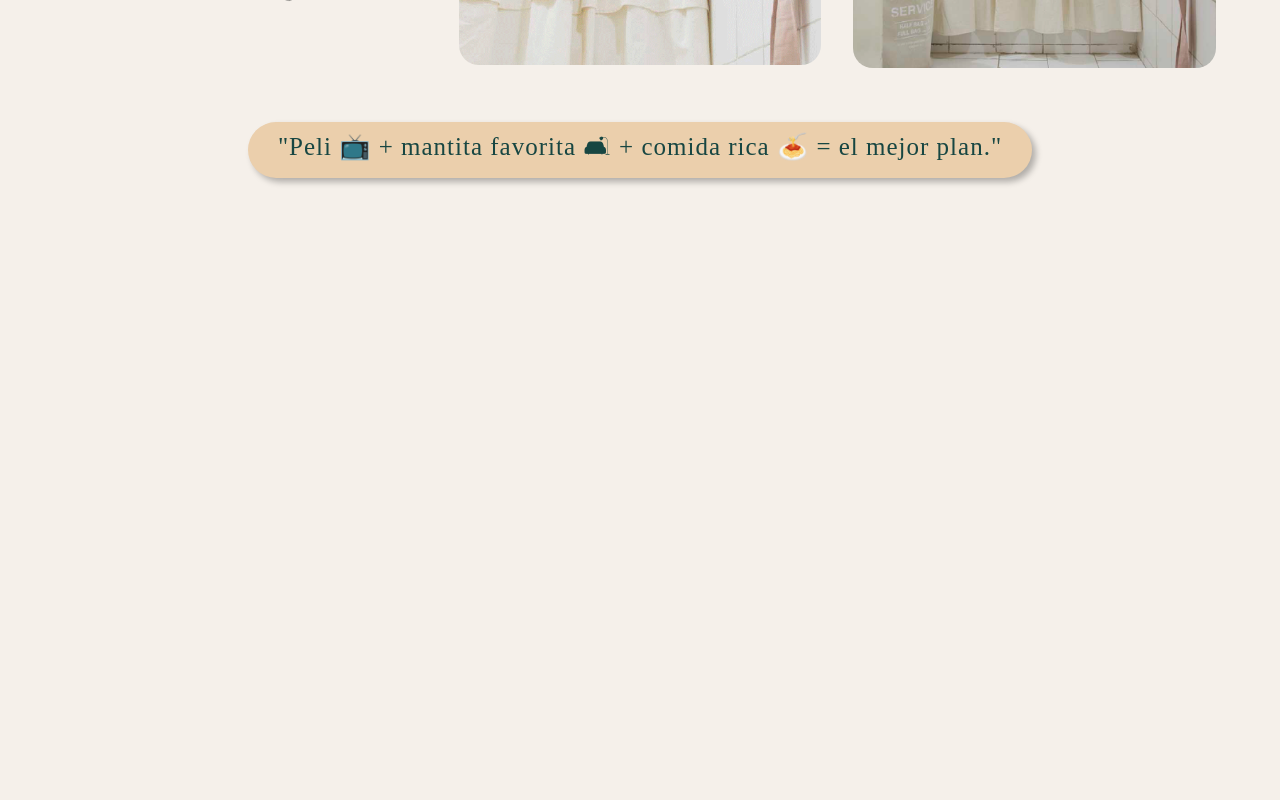
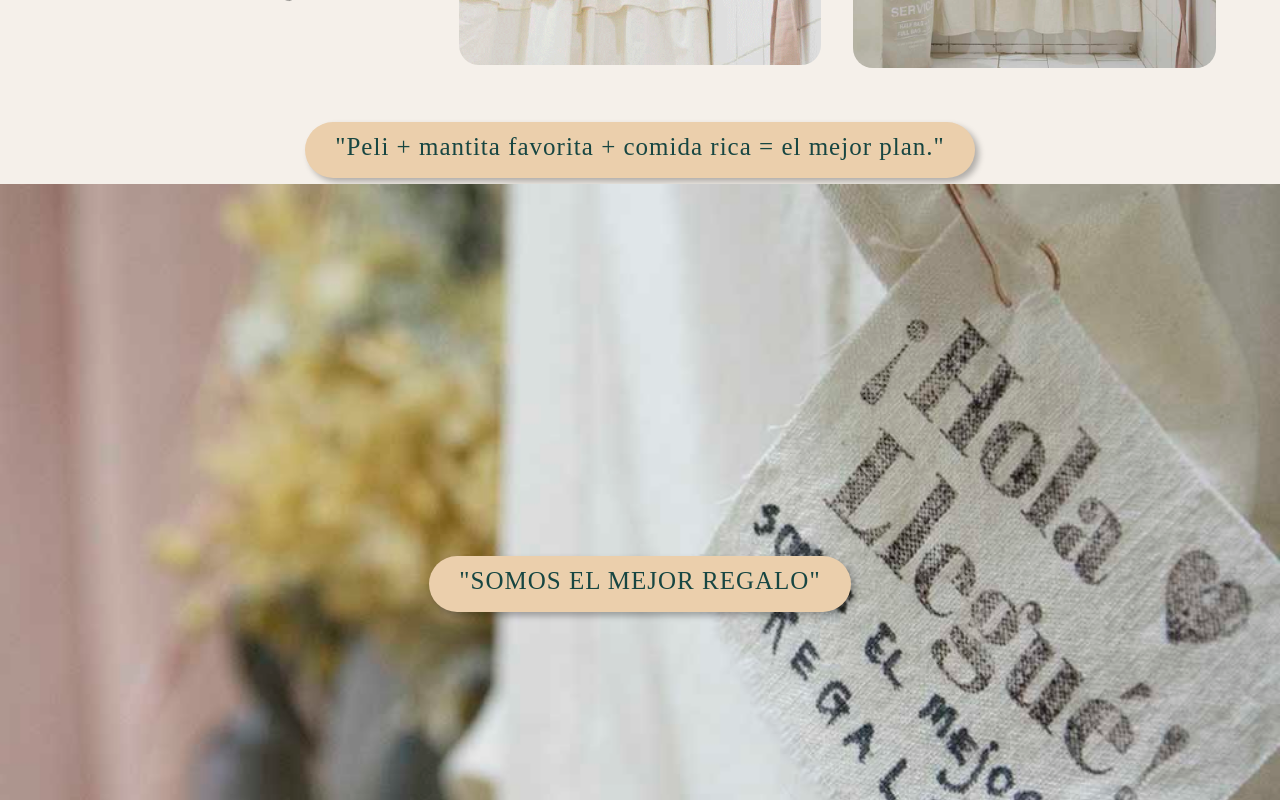
Before and after one commit to macarenagimenez/cirila_usuario_vite, a React (Vite) app: page / in a window 1280 px wide. Shown: the part 560-1360 px from the top of the page. Before the commit the page ends 800 px from the top, so only its background shows below. Built offline with nearby package versions, Linux system fonts and the light colour scheme; no server answers; a web font is replaced by a local one.

Commit message:
ImagenParaMuestraDeIdentidad

```diff
--- a/src/App.css
+++ b/src/App.css
@@ -1,5 +1,5 @@
 #root {
   margin: 0 auto;
-  text-align: center;
+
   background-color: #f5f0ea;
 }
--- a/src/componentes/CapaDeProducto.css
+++ b/src/componentes/CapaDeProducto.css
@@ -1,12 +1,11 @@
 .MuestraDeProducto {
+  background-color: white;
   margin: 0 auto 20px;
   display: flex;
   flex-direction: column;
   align-items: center;
   color: #393b3b;
-  box-shadow: 4px 4px 6px 0px rgba(0, 0, 0, 0.28);
-  -webkit-box-shadow: 4px 4px 6px 0px rgba(0, 0, 0, 0.28);
-  -moz-box-shadow: 4px 4px 6px 0px rgba(0, 0, 0, 0.28);
+
   border-radius: 20px 20px 0px 0px;
 }
 
@@ -16,22 +15,22 @@
 }
 .NombreDelProducto {
   margin: 10px 0px 5px 0px;
-  letter-spacing: 1px;
+
   font-weight: 400;
-  font-size: 20px;
+  font-size: 16px;
   margin: 10px auto;
 }
 
 .PrecioDelProducto {
-  padding: 5px 50px;
-  font-size: 15px;
-  margin: 0 auto;
+  font-size: 12px;
+  margin: 6px auto;
 }
 
 .BotonAgregarAlCarrito {
   border: 2px solid #f4cfc7;
-  padding: 5px 50px;
-  font-size: 12px;
+  background-color: #f4cfc7;
+  padding: 4px 50px;
+  font-size: 11px;
   border-radius: 20px;
   margin: 0 auto 20px;
 }
--- a/src/componentes/CapaDeProducto.tsx
+++ b/src/componentes/CapaDeProducto.tsx
@@ -1,18 +1,14 @@
 import "componentes/CapaDeProducto.css";
 
 function CapaDeProducto(props) {
-  console.log(props);
   return (
     <div className="MuestraDeProducto">
       <img
         src={props.informacionProducto.urlImagen}
         alt={props.informacionProducto.nombre}
-        // width="200"
-        // height="200"
         className="ImagenDelProducto"
       />
       <p className="NombreDelProducto">{props.informacionProducto.nombre}</p>
-
       <p className="PrecioDelProducto">${props.informacionProducto.precio}</p>
       <p className="BotonAgregarAlCarrito">¡Al carrito 😀!</p>
     </div>
--- /dev/null
+++ b/src/componentes/ImagenScroleable.css
@@ -0,0 +1,8 @@
+.imagenScrolleable {
+  height: 800px;
+  background-image: url("/imagenes/SomosElMejorRegalo.jpg");
+  background-position: center;
+  background-size: cover;
+  display: grid;
+  place-items: center;
+}
--- /dev/null
+++ b/src/componentes/ImagenScroleable.tsx
@@ -0,0 +1,18 @@
+import { rutaParaDividirSecciones } from "modelos y tipos/SrcImagenes";
+import "componentes/ImagenScroleable.css";
+import MensajeBienvenida from "componentes/MensajeBienvenida";
+import { TextoParaMarketing } from "modelos y tipos/TextoParaMarketing";
+
+function ImagenScroleable() {
+  return (
+    <div className="imagenScrolleable">
+      {/* <img
+        src={rutaParaDividirSecciones[0].src}
+        alt={rutaParaDividirSecciones[0].alt}
+      /> */}
+      <MensajeBienvenida texto={TextoParaMarketing[2].texto} />
+    </div>
+  );
+}
+
+export default ImagenScroleable;
--- a/src/modelos y tipos/SrcImagenes.tsx
+++ b/src/modelos y tipos/SrcImagenes.tsx
@@ -23,5 +23,12 @@ let rutaParaEncabezado: rutaDeImagen[] = [
   },
 ];
 
-export { rutaParaEncabezado };
+let rutaParaDividirSecciones: rutaDeImagen[] = [
+  {
+    src: "imagenes/SomosElMejorRegalo.jpg",
+    alt: "SomosElMejorRegalo",
+  },
+];
+
+export { rutaParaEncabezado, rutaParaDividirSecciones };
 export type { rutaDeImagen };
--- a/src/modelos y tipos/TextoParaMarketing.tsx
+++ b/src/modelos y tipos/TextoParaMarketing.tsx
@@ -8,9 +8,7 @@ let TextoParaMarketing: Textos[] = [
     texto: <p>"Objetos únicos hechos a mano. "</p>,
   },
   {
-    texto: (
-      <p>"Peli 📺 + mantita favorita 🛋 + comida rica 🍝 = el mejor plan."</p>
-    ),
+    texto: <p>"Peli + mantita favorita + comida rica = el mejor plan."</p>,
   },
   { texto: <p> "SOMOS EL MEJOR REGALO"</p> },
 ];
--- a/src/paginas/Bienvenida.tsx
+++ b/src/paginas/Bienvenida.tsx
@@ -3,6 +3,7 @@ import MensajeBienvenida from "componentes/MensajeBienvenida";
 import { TextoParaMarketing } from "modelos y tipos/TextoParaMarketing";
 import ProductosDestacados from "secciones/ProductosDestacados";
 import "componentes/MensajeBienvenida.css";
+import ImagenScroleable from "componentes/ImagenScroleable";
 
 function Bienvenida() {
   return (
@@ -10,6 +11,7 @@ function Bienvenida() {
       <Encabezado />
       <MensajeBienvenida texto={TextoParaMarketing[1].texto} />
       <ProductosDestacados />
+      <ImagenScroleable />
     </div>
   );
 }
--- /dev/null
+++ b/src/secciones/ProductoDestacado.css
@@ -0,0 +1,4 @@
+.ContenedorProductosDestacados {
+  max-width: 90%;
+  margin: 0 auto;
+}
--- a/src/secciones/ProductosDestacados.tsx
+++ b/src/secciones/ProductosDestacados.tsx
@@ -1,6 +1,7 @@
 import { useState, useEffect } from "react";
 import { InformacionDeProducto } from "modelos y tipos/InformacionDeProducto";
 import CapaDeProducto from "componentes/CapaDeProducto";
+import "secciones/ProductoDestacado.css";
 import { Grid } from "@mui/material";
 
 function ProductosDestacados() {
@@ -53,7 +54,7 @@ function ProductosDestacados() {
       );
     }
     return (
-      <Grid container spacing={2}>
+      <Grid container spacing={3}>
         {contenidoParaRenderizar}
       </Grid>
     );
@@ -61,7 +62,9 @@ function ProductosDestacados() {
 
   return (
     <section>
-      <div>{mostrarProductosDestacados(productos)}</div>
+      <div className="ContenedorProductosDestacados">
+        {mostrarProductosDestacados(productos)}
+      </div>
     </section>
   );
 }
```
Also changed, not shown: public/imagenes/SomosElMejorRegalo.jpg (added).
